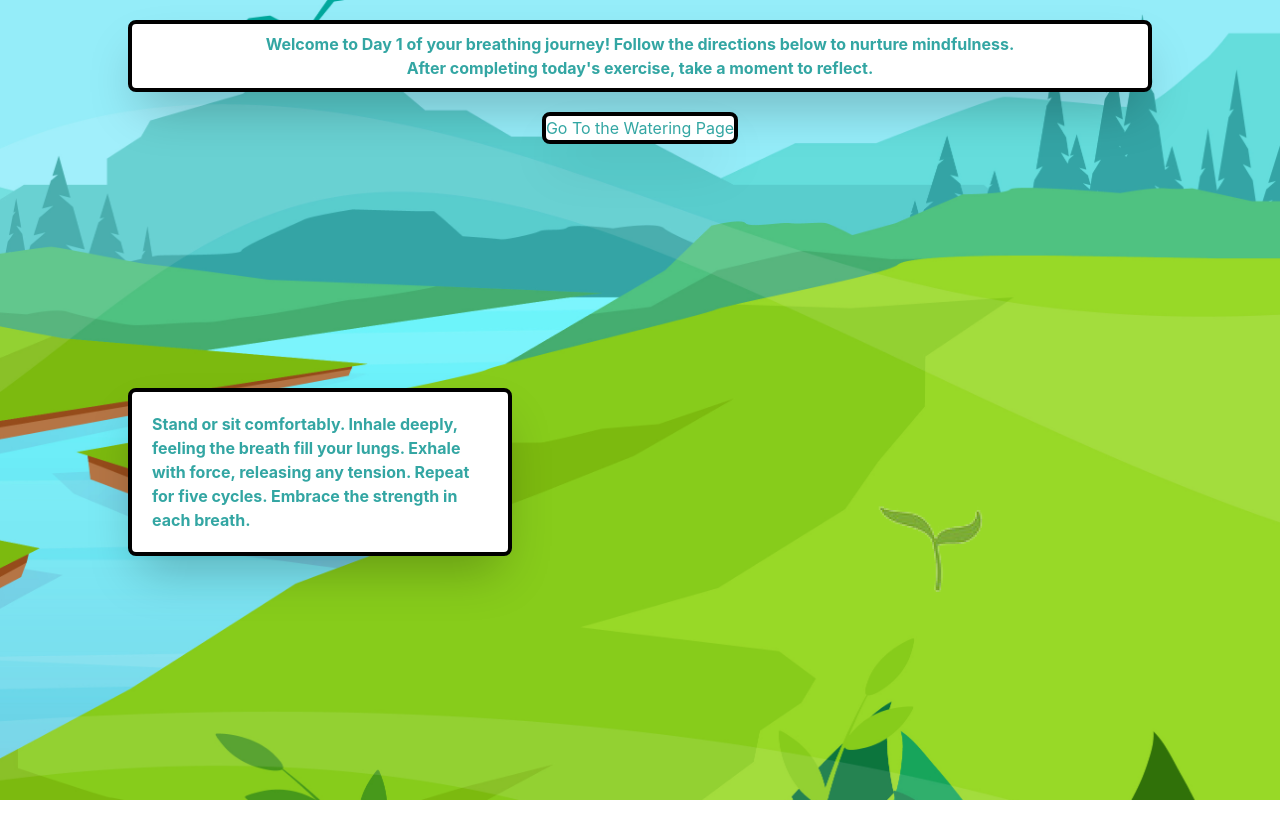
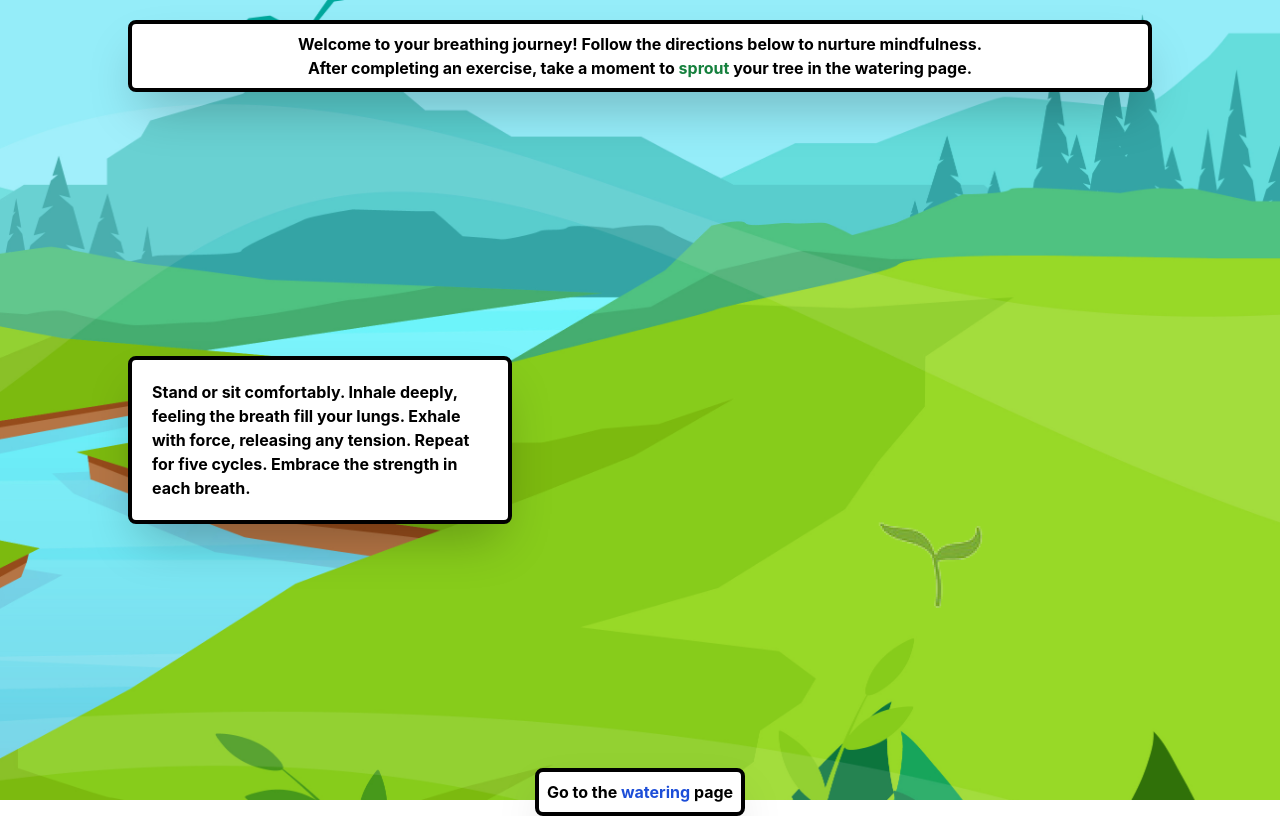
Before and after one commit to qvd808/journey-hack, a React (Create React App) app: page /meditation in a window 1280 px wide. Built offline with nearby package versions, Linux system fonts and the light colour scheme; no server answers.

Commit message:
styled elements

```diff
--- a/src/screen/HomePage.js
+++ b/src/screen/HomePage.js
@@ -19,7 +19,7 @@ const HomePage = () => {
         <div className="flex flex-row justify-center align-center mt-[20vh]">
           <div className="flex flex-col justify-center align-center items-center w-4/5 p-5 md:p-10 border-4 border-black bg-white rounded-lg ">
             <h1 className="text-4xl md:text-9xl text-black font-bold mb-5">
-              Sproutful
+              <span className="text-green-700">Sproutful</span> AI
             </h1>
             <Typewriter
               className=""
--- a/src/screen/MeditationPage.js
+++ b/src/screen/MeditationPage.js
@@ -58,7 +58,7 @@ const MeditationPage = () => {
   }, []);
 
   const welcome = `
-  Welcome to Day 1 of your breathing journey! Follow the directions below to nurture mindfulness.
+  Welcome to your breathing journey! Follow the directions below to nurture mindfulness.
   `;
 
   return (
@@ -72,23 +72,25 @@ const MeditationPage = () => {
           <div className="border-4 border-black rounded-lg shadow-2xl w-4/5 bg-white p-2 my-5 font-bold text-center">
             <p className="text-welcomeMeditate">{welcome}</p>
             <p className="text-welcomeMeditate">
-              After completing today's exercise, take a moment to reflect.
+              After completing an exercise, take a moment to{" "}
+              <span className="text-green-700">sprout</span> your tree in the
+              watering page.
             </p>
           </div>
-        </div>
-        <div className="flex flex-row justify-center">
-          <button
-            className="text-welcomeMeditate border-4 border-black rounded-lg shadow-2xl bg-white"
-            onClick={moveToWateringPage}
-          >
-            Go To the Watering Page
-          </button>
         </div>
 
         <div className="grid grid-cols-2 my-56">
           <div className="relative w-96 border-4 border-black rounded-lg shadow-2xl bg-white align-self-start justify-self-center p-2 my-5 font-bold">
             <p className="text-welcomeMeditate p-3">{exercise}</p>
           </div>
+        </div>
+        <div className="flex flex-row justify-center">
+          <button
+            className="text-welcomeMeditate border-4 border-black rounded-lg shadow-2xl bg-white font-bold p-2"
+            onClick={moveToWateringPage}
+          >
+            Go to the <span className="text-blue-700">watering</span> page
+          </button>
         </div>
 
         <div className="absolute bottom-40 right-80">
--- a/src/screen/subscreen/LandPage1.js
+++ b/src/screen/subscreen/LandPage1.js
@@ -18,7 +18,7 @@ const LandPage1 = () => {
       <div className="absolute top-0 left-0 w-full h-full flex flex-col justify-between">
         <div className="flex flex-row justify-center mt-[10vh]">
           <div className="w-[80vw] px-7 py-2  border-4 border-black rounded-md shadow-lg bg-white">
-            <Typewriter text="Weelcome to Sproutful. This app is designed for you to practice mindfulness breathing exercises each day. As you progress, watch your very own mental tree grow. 😃" />
+            <Typewriter text="Weelcome to Sproutful AI. This app is designed for you to practice mindfulness through AI-guided breathing exercises. As you progress, watch your very own mental tree grow. 😃" />
           </div>
         </div>
         <img className="w-[50wh] mx-auto" src="tree4.png"></img>
--- a/tailwind.config.js
+++ b/tailwind.config.js
@@ -3,9 +3,9 @@ module.exports = {
   content: ["./src/**/*.{html,js}"],
   theme: {
     extend: {
-      colors:{
-        "welcomeMeditate": "#33A6A3"
-      }
+      colors: {
+        welcomeMeditate: "black",
+      },
     },
   },
   plugins: [require("daisyui")],
```
